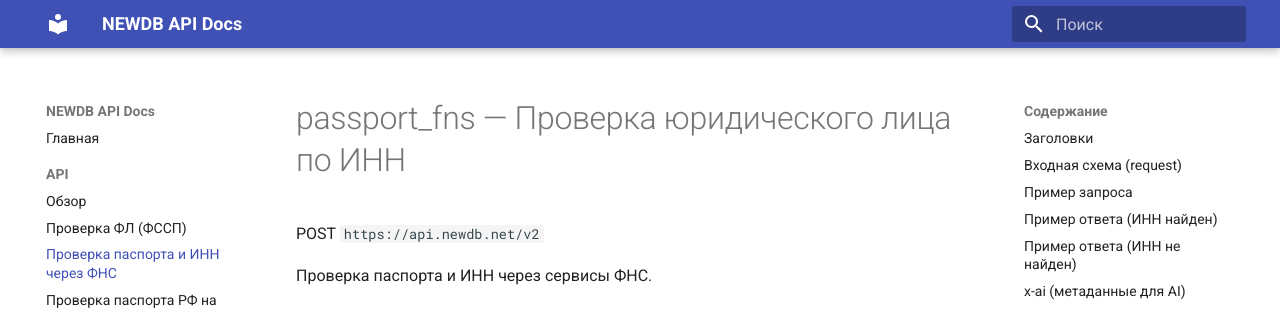
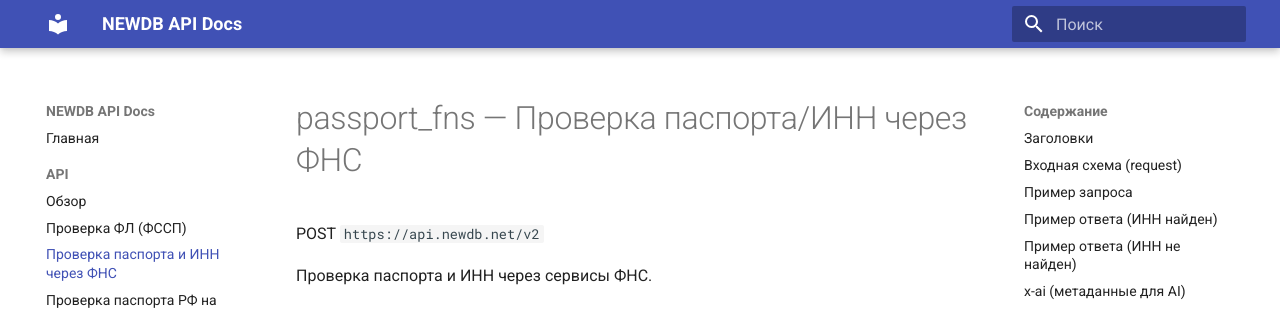
Before and after one commit to avpm05/newdb_docs, an MkDocs documentation site: the page built from docs/api/02-passport_fns.md, in a window 1280 px wide and 900 px high. Shown: the top 310 px of the window. Built offline with MkDocs 1.6.1 and Material for MkDocs 9.7.7, drawn with Linux system fonts in a browser that asks for light colours.

Commit message:
fix docs

```diff
--- a/docs/api/02-passport_fns.md
+++ b/docs/api/02-passport_fns.md
@@ -1,4 +1,4 @@
-# passport_fns — Проверка юридического лица по ИНН
+# passport_fns — Проверка  паспорта/ИНН через ФНС
 
 POST `https://api.newdb.net/v2`
 
```
